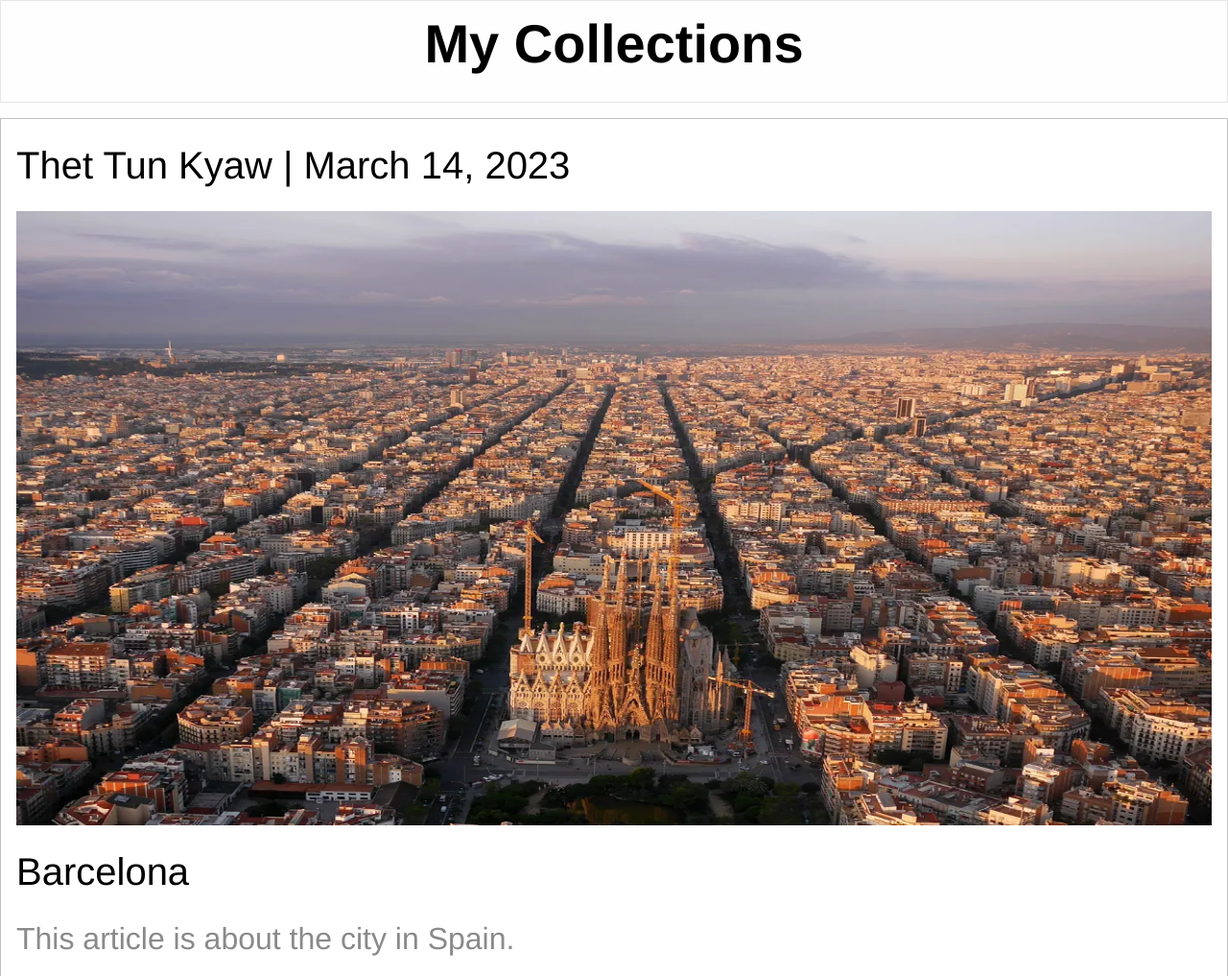
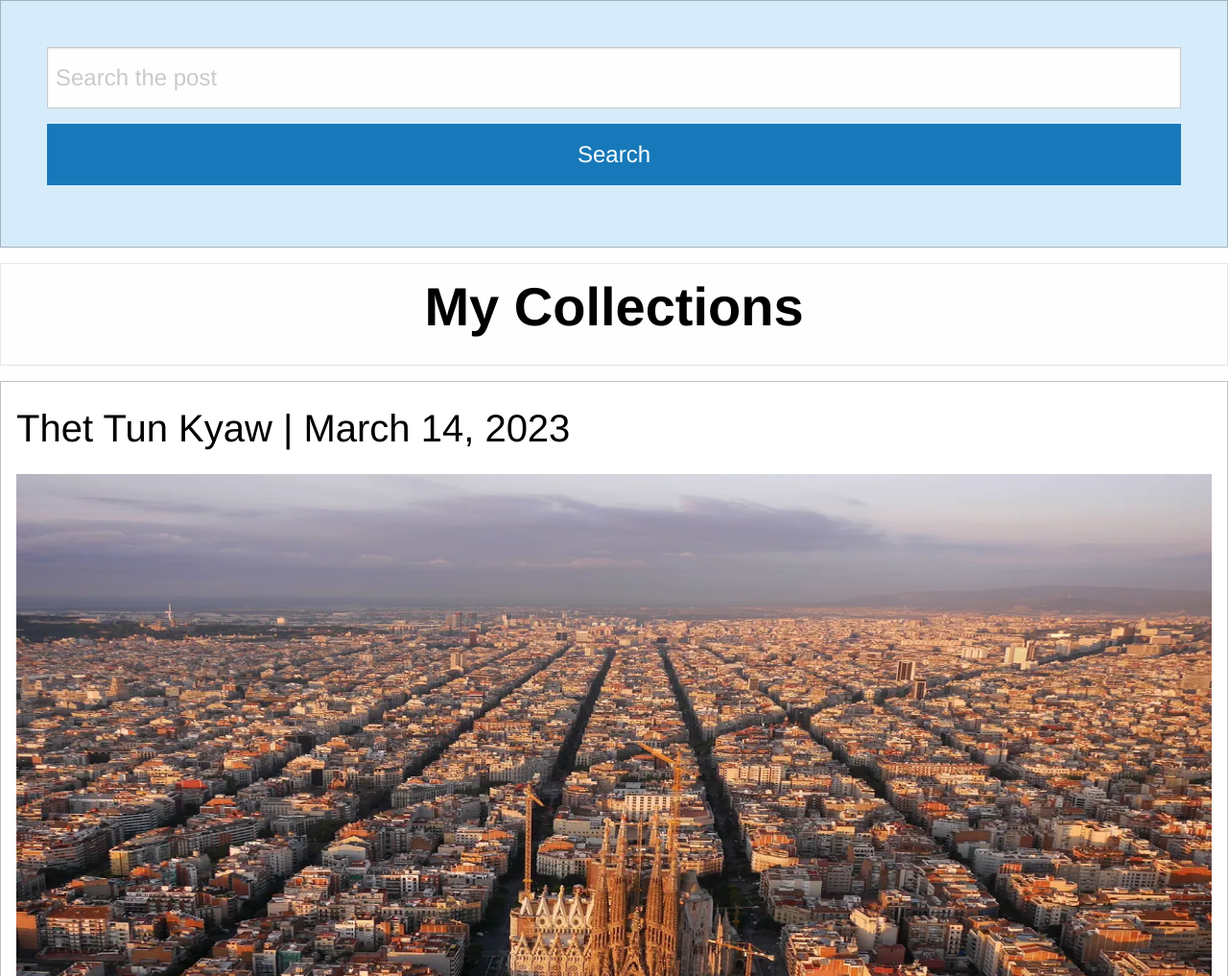
Before and after one commit to Tedrick10/my_site, a Django app: page /posts in a window 1280 px wide. Shown: the part 117-1134 px from the top of the page at 96% size. Run offline with Django 4.2, Linux system fonts and the light colour scheme; data comes from the database, SQL or seed files in the repository; both versions use the stored data as it was after the commit; some libraries are stand-ins or nearby versions.

Commit message:
Created & Updated Filtering Function.

```diff
--- a/blogs/admin.py
+++ b/blogs/admin.py
@@ -1,5 +1,5 @@
 from django.contrib import admin
-from .models import Post, Author, Tag, Comment, Banner
+from .models import Post, Author, Tag, Comment, Banner, FilteredPost
 
 # Register your models here.
 class PostAdmin(admin.ModelAdmin):
--- a/blogs/models.py
+++ b/blogs/models.py
@@ -37,6 +37,20 @@ class Post(models.Model):
     def __str__(self) -> str:
         return self.title
 
+class FilteredPost(models.Model):
+    title = models.CharField(max_length=150)
+    excerpt = models.CharField(max_length=200)
+    image = models.ImageField(upload_to="posts", null=True)
+    date = models.DateField(auto_now=True)
+    slug = models.SlugField(unique=True, db_index=True)
+    content = models.TextField(validators=[MinLengthValidator(10)])
+    author = models.ForeignKey(Author, on_delete=models.SET_NULL, related_name="filtered_posts", null=True)
+    tags = models.ManyToManyField(Tag)
+    view_count = models.IntegerField(default=0, null=False, blank=False)
+
+    def __str__(self) -> str:
+        return self.title
+
 class Comment(models.Model):
     user_name = models.CharField(max_length=120)
     user_email = models.EmailField()
--- a/blogs/templates/blogs/all-posts.html
+++ b/blogs/templates/blogs/all-posts.html
@@ -10,7 +10,40 @@
 {% endblock css_file %}
 
 {% block content %}
+
     <section>
+
+        <div class="callout large primary">
+            <div class="row column text-center">
+                <form method="POST" action="{% url 'posts' %}">
+                    {% csrf_token %}
+                    <div class="row">
+                        <div class="medium-9 columns">
+                            <input type="search" placeholder="Search the post" name="keyword" style="height: 4rem; font-size: 1.5rem; ">
+                        </div>
+                        <div class="medium-3 columns">
+                            <button type="submit" class="submit button expanded post-button" style="height: 4rem; text-align: center;">
+                                <p style="color: white; font-size: 1.5rem; text-align: center;">Search</p>
+                            </button>
+                        </div>
+                      </div>
+                    {% comment %} <div class="row small-up-1 medium-up-1">
+                        <div class="row small-up-1 medium-up-1 large-up-2">
+                            <div class="large-10 column">
+                                <input type="search" placeholder="Search the post" name="filter" style="height: 3rem;">
+                            </div>
+                            <div class="large-2 column">
+                                <button type="submit" class="submit button expanded post-button" style="height: 3rem;">
+                                    <p style="color: white;">Search</p>
+                                </button>
+                            </div>
+                        </div>
+
+                      </div> {% endcomment %}
+                </form>
+                    {% comment %} <input type="search" placeholder="Search the post">     {% endcomment %}
+            </div>
+        </div>
         <div class="card large">
             <div class="row column text-center">
                 <p class="page-title">My Collections</p>
--- a/blogs/templates/blogs/index.html
+++ b/blogs/templates/blogs/index.html
@@ -23,7 +23,7 @@
         {% include 'blogs/includes/post.html' %}
         {% endfor %}
     </div>
-    <hr/>
+    <br/>
     <div class="card large">
         <div class="row column text-center">
             <p class="page-title">Most Viewed Posts</p>
--- a/blogs/templates/blogs/post-details.html
+++ b/blogs/templates/blogs/post-details.html
@@ -26,7 +26,7 @@
                     />
                 </div>
                 <div class="large-6 columns">
-                    <h3 class="post-title">{{ post.title }} ({{ post.view_count }})</h3>
+                    <h3 class="post-title">{{ post.title }}</h3>
                     <h6 class="post-subtitle">Written by <a href="#">{{ post.author }}</a> on {{ post.date }}.</h6>
                     <p class="post-content">{{ post.excerpt }}</p>
                     <div class="expanded button-group">
--- a/blogs/urls.py
+++ b/blogs/urls.py
@@ -3,7 +3,7 @@ from . import views
 
 urlpatterns = [
     path("", views.index, name="index"),
-    path("posts", views.PostsView.as_view(), name="posts"),
-    path("posts/<slug:slug>", views.PostDetailsView.as_view(), name="post_details"),
+    path("posts", views.posts, name="posts"),
+    path("posts/<str:slug>", views.PostDetailsView.as_view(), name="post_details"),
     path("read-later", views.ReadLaterView.as_view(), name="read_later"),
 ]
--- a/blogs/views.py
+++ b/blogs/views.py
@@ -1,4 +1,4 @@
-from django.shortcuts import render, get_object_or_404
+from django.shortcuts import render, get_object_or_404, redirect
 from .models import Post, Banner
 from .forms import CommentForm
 from django.views.generic import ListView
@@ -26,15 +26,28 @@ def index(request):
 #         return data
 
 
-# def posts(request):
-#     all_posts = Post.objects.all().order_by("-date")
-#     return render(request, "blogs/all-posts.html", { "posts": all_posts })
+def posts(request):
+    all_posts = []
+    if(request.method == "POST") :
+        keyword = request.POST["keyword"]
+        url = "posts?keyword={}".format(keyword)
+        return HttpResponseRedirect(url)
+    else:
+        if "keyword" in request.GET:
+            print("It does")
+            keyword = request.GET["keyword"]
+            all_posts = Post.objects.filter(title__icontains=keyword) | Post.objects.filter(view_count__icontains=keyword)  |  Post.objects.filter(content__icontains=keyword)
+        else:
+            print("It doesn't")
+            all_posts = Post.objects.all().order_by("-date")
+        return render(request, "blogs/all-posts.html", { "posts": all_posts })
 
-class PostsView(ListView):
-    template_name = "blogs/all-posts.html"
-    context_object_name = "posts"
-    model = Post
-    ordering = ["-date"]
+# class PostsView(ListView):
+#     template_name = "blogs/all-posts.html"
+#     context_object_name = "posts"
+#     model = Post
+#     ordering = ["-date"]
+
 
 
 # def post_details(request, slug):
```
Also changed, not shown: blogs/migrations/0007_filteredpost.py (added), db.sqlite3.
